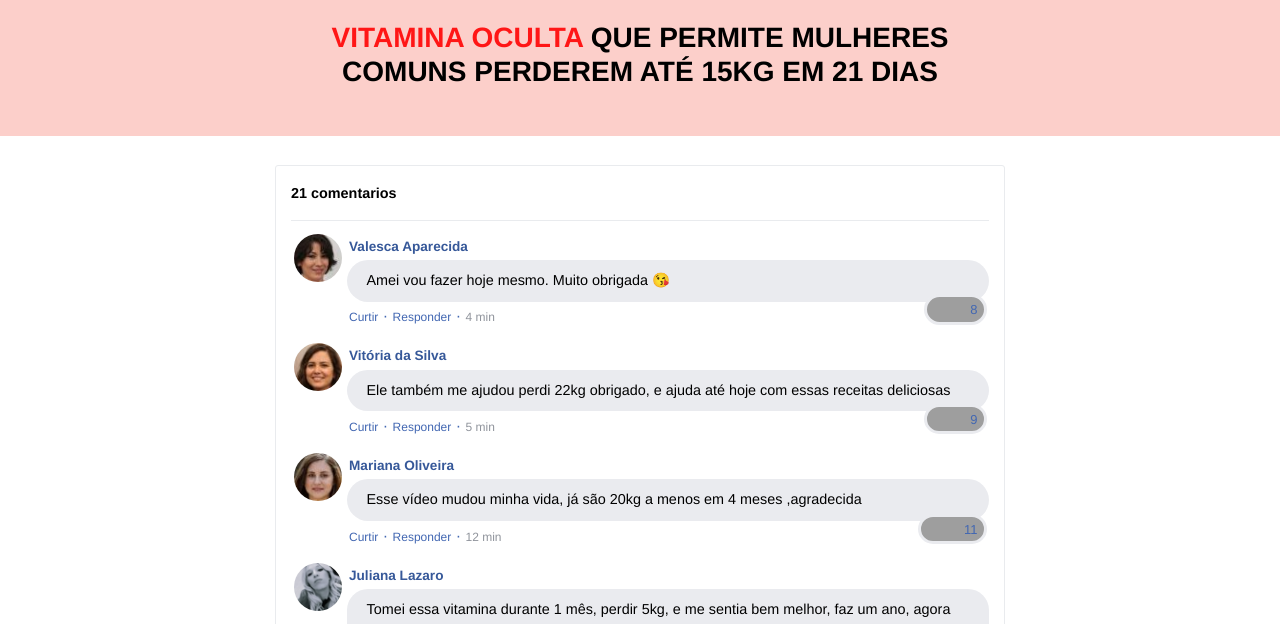
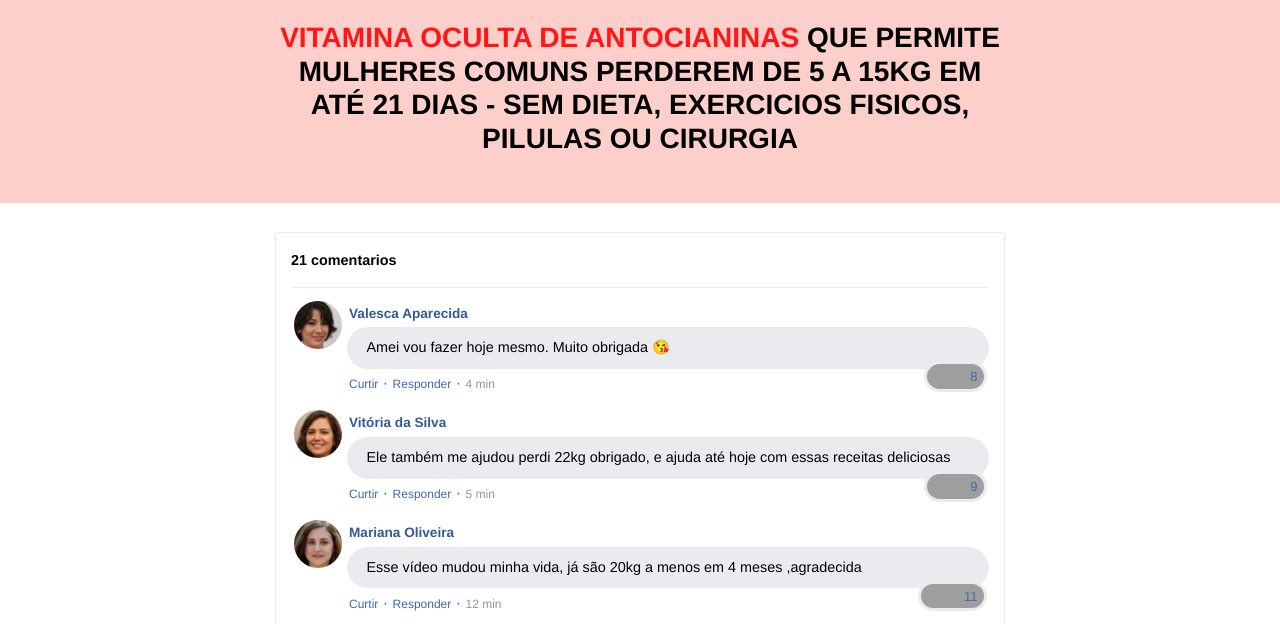
Before and after one commit to Weverton-Aguiatron/manualbarriganegativa.com, a plain HTML site: page index.html in a window 1280 px wide. Shown: the part 163-787 px from the top of the page. Drawn offline with nearby package versions, Linux system fonts and the light colour scheme; grey boxes are pictures that could not be loaded; a script that the page names is missing.

Commit message:
Add files via upload

```diff
--- a/index.html
+++ b/index.html
@@ -65,7 +65,7 @@
             <img class="img-fluid" src="./assets/img/revelado.png">
 
             <!-- Headline -->
-           <h3 class="my-4"><b> <span style="color: #FF1616;">VITAMINA OCULTA</span> QUE PERMITE MULHERES COMUNS PERDEREM ATÉ 15KG EM 21 DIAS</b></h3>
+           <h3 class="my-4"><b> <span style="color: #FF1616;">VITAMINA OCULTA DE ANTOCIANINAS</span> QUE PERMITE MULHERES COMUNS PERDEREM DE 5 A 15KG EM ATÉ 21 DIAS - SEM DIETA, EXERCICIOS FISICOS, PILULAS OU CIRURGIA</b></h3>
 
             <!-- VSL -->
             <script type="text/javascript" id="scr_626030fcb20f2800085e6014">var s=document.createElement("script");s.src="https://cdn.converteai.net/1812ece4-6f0d-4a9b-bb29-f0974ded221f/players/626030fcb20f2800085e6014/player.js",s.async=!0,document.head.appendChild(s);</script>
```
